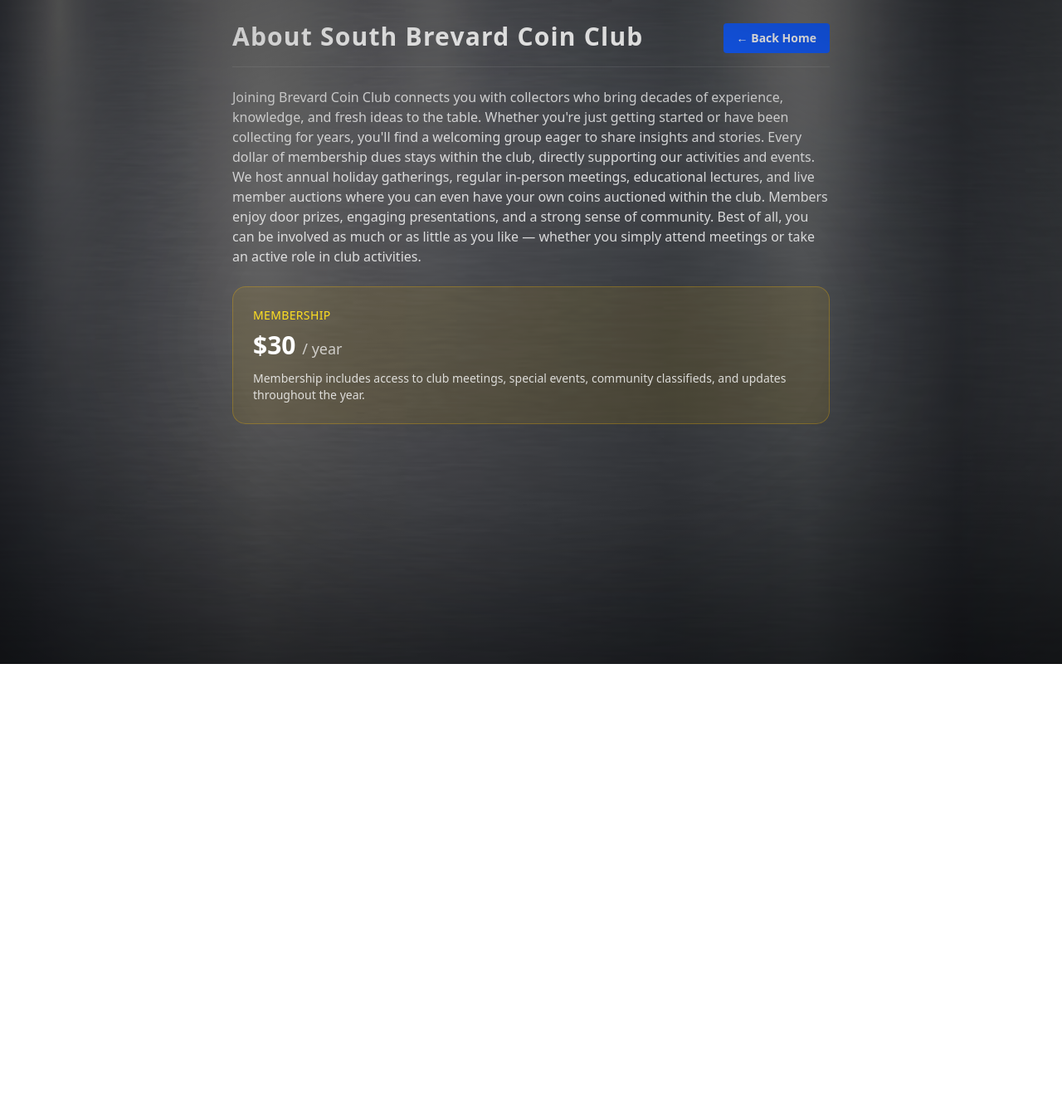
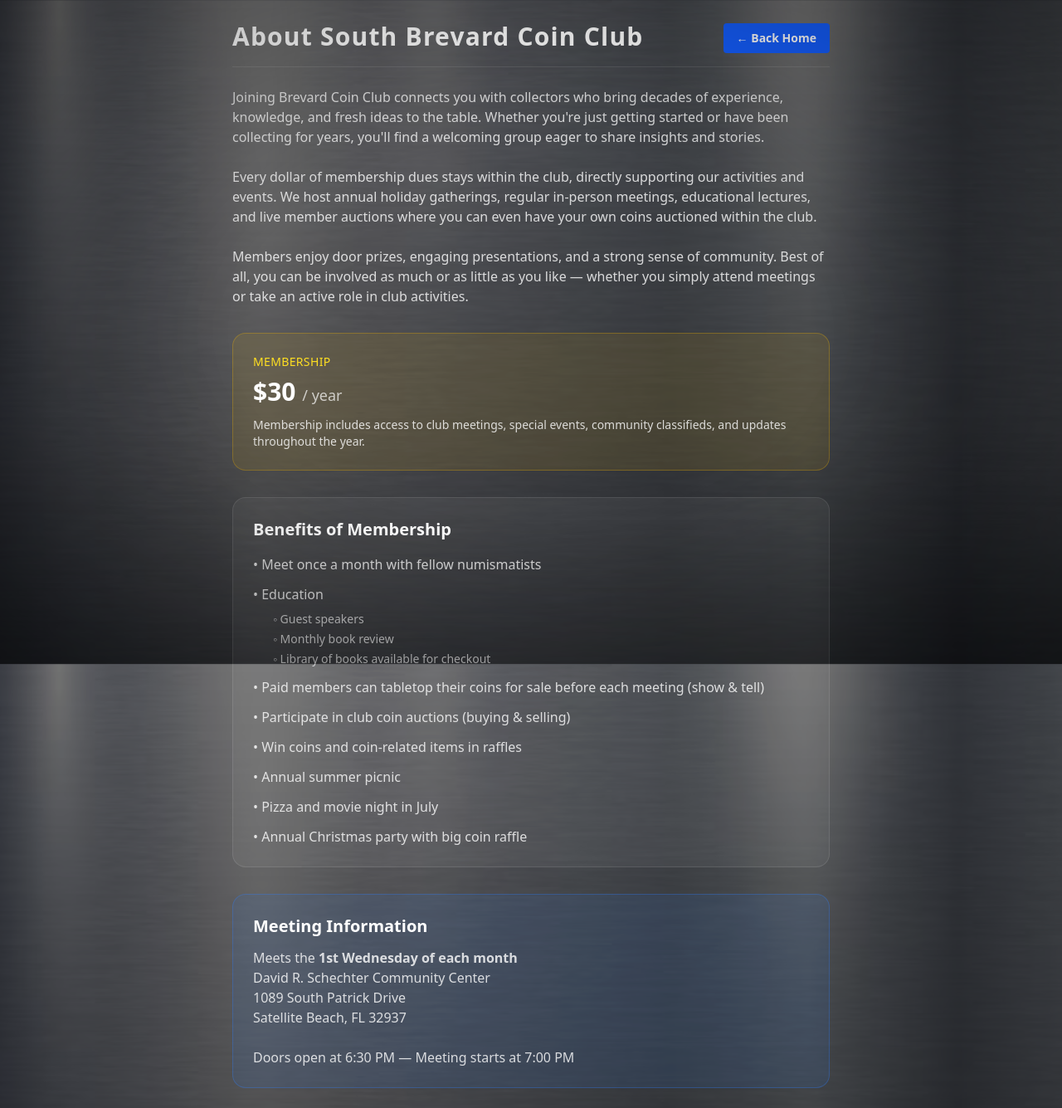
Before and after one commit to GaranBeauShotts/brevard-coin-club, a Next.js app: page /about in a window 1280 px wide. Shown: the whole page at 83% size. Before the commit the page ends 800 px from the top, so only its background shows below. Built offline with nearby package versions, Linux system fonts and the light colour scheme.

Commit message:
update about and join

```diff
--- a/src/app/about/page.tsx
+++ b/src/app/about/page.tsx
@@ -2,21 +2,33 @@ import BackToHome from "@/components/BackToHome";
 
 export default function AboutPage() {
   return (
-        <main className="mx-auto max-w-3xl p-6 text-white">
+    <main className="mx-auto max-w-3xl p-6 text-white min-h-screen">
       <div className="mb-6 flex items-center justify-between border-b border-white/10 pb-4">
-                <h1 className="text-3xl font-bold">About South Brevard Coin Club</h1>
+        <h1 className="text-3xl font-bold">
+          About South Brevard Coin Club
+        </h1>
         <BackToHome />
       </div>
 
-            <p className="text-white/80 mb-6">
-                Joining Brevard Coin Club connects you with collectors who bring decades of experience, knowledge, and fresh ideas to the table. Whether you're just getting started or have been collecting for years, you'll find a welcoming group eager to share insights and stories.
-
-                Every dollar of membership dues stays within the club, directly supporting our activities and events. We host annual holiday gatherings, regular in-person meetings, educational lectures, and live member auctions where you can even have your own coins auctioned within the club.
-
-                Members enjoy door prizes, engaging presentations, and a strong sense of community. Best of all, you can be involved as much or as little as you like — whether you simply attend meetings or take an active role in club activities.
+      <p className="text-white/80 mb-8">
+        Joining Brevard Coin Club connects you with collectors who bring decades
+        of experience, knowledge, and fresh ideas to the table. Whether you're
+        just getting started or have been collecting for years, you'll find a
+        welcoming group eager to share insights and stories.
+        <br /><br />
+        Every dollar of membership dues stays within the club, directly
+        supporting our activities and events. We host annual holiday gatherings,
+        regular in-person meetings, educational lectures, and live member
+        auctions where you can even have your own coins auctioned within the club.
+        <br /><br />
+        Members enjoy door prizes, engaging presentations, and a strong sense of
+        community. Best of all, you can be involved as much or as little as you
+        like — whether you simply attend meetings or take an active role in club
+        activities.
       </p>
 
-            <div className="rounded-2xl border border-yellow-500/30 bg-yellow-500/10 p-6">
+      {/* Membership Card */}
+      <div className="rounded-2xl border border-yellow-500/30 bg-yellow-500/10 p-6 mb-8">
         <div className="text-sm uppercase tracking-wide text-yellow-300">
           Membership
         </div>
@@ -26,8 +38,55 @@ export default function AboutPage() {
         </div>
 
         <p className="mt-3 text-sm text-white/80">
-                    Membership includes access to club meetings, special events, community classifieds,
-                    and updates throughout the year.
+          Membership includes access to club meetings, special events,
+          community classifieds, and updates throughout the year.
+        </p>
+      </div>
+
+      {/* Benefits Section */}
+      <div className="rounded-2xl border border-white/10 bg-white/5 p-6 mb-8">
+        <h2 className="text-xl font-semibold mb-4">
+          Benefits of Membership
+        </h2>
+
+        <ul className="space-y-3 text-white/80">
+          <li>• Meet once a month with fellow numismatists</li>
+          <li>
+            • Education
+            <ul className="ml-6 mt-2 space-y-1 text-white/70 text-sm">
+              <li>◦ Guest speakers</li>
+              <li>◦ Monthly book review</li>
+              <li>◦ Library of books available for checkout</li>
+            </ul>
+          </li>
+          <li>
+            • Paid members can tabletop their coins for sale before each
+            meeting (show & tell)
+          </li>
+          <li>• Participate in club coin auctions (buying & selling)</li>
+          <li>• Win coins and coin-related items in raffles</li>
+          <li>• Annual summer picnic</li>
+          <li>• Pizza and movie night in July</li>
+          <li>• Annual Christmas party with big coin raffle</li>
+        </ul>
+      </div>
+
+      {/* Meeting Info */}
+      <div className="rounded-2xl border border-blue-500/30 bg-blue-500/10 p-6">
+        <h2 className="text-xl font-semibold mb-3">
+          Meeting Information
+        </h2>
+
+        <p className="text-white/80">
+          Meets the <strong>1st Wednesday of each month</strong>
+          <br />
+          David R. Schechter Community Center
+          <br />
+          1089 South Patrick Drive
+          <br />
+          Satellite Beach, FL 32937
+          <br /><br />
+          Doors open at 6:30 PM — Meeting starts at 7:00 PM
         </p>
       </div>
     </main>
--- a/src/app/join/page.tsx
+++ b/src/app/join/page.tsx
@@ -47,7 +47,7 @@ export default function JoinPage() {
   return (
   <main className="mx-auto max-w-3xl p-6 text-white min-h-screen">
   <div className="mb-6 flex items-center justify-between border-b border-white/10 pb-4">
-    <h1 className="text-3xl font-bold">About South Brevard Coin Club</h1>
+    <h1 className="text-3xl font-bold">Join The Club</h1>
     <BackToHome />
   </div>
 
```
Lines whose indentation alone changed are shown as unchanged.
